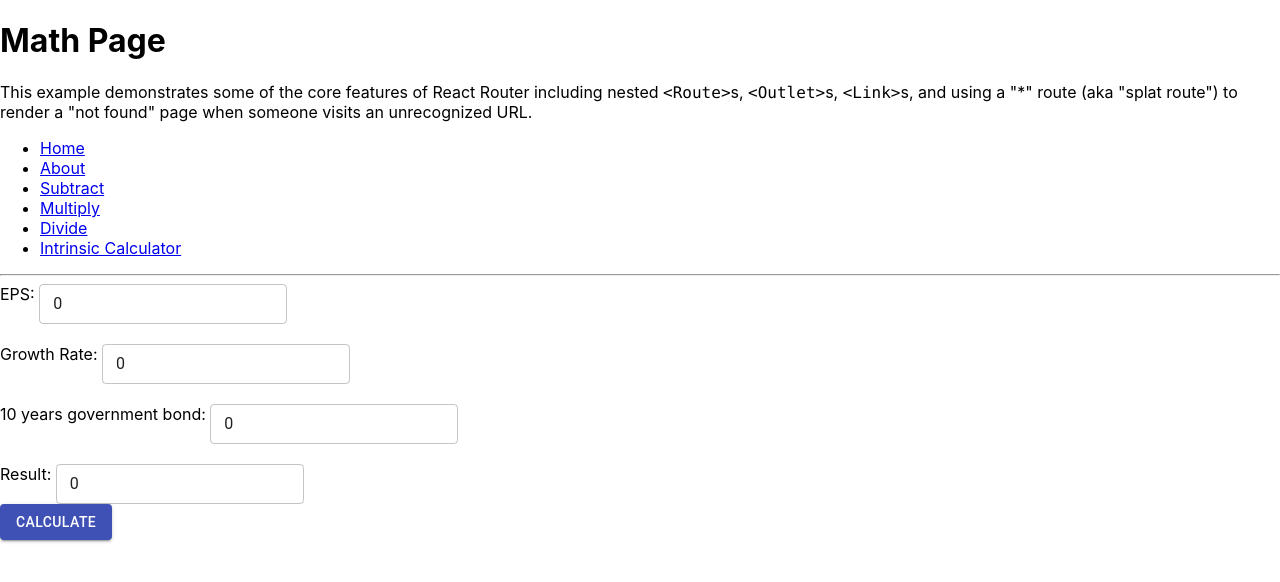
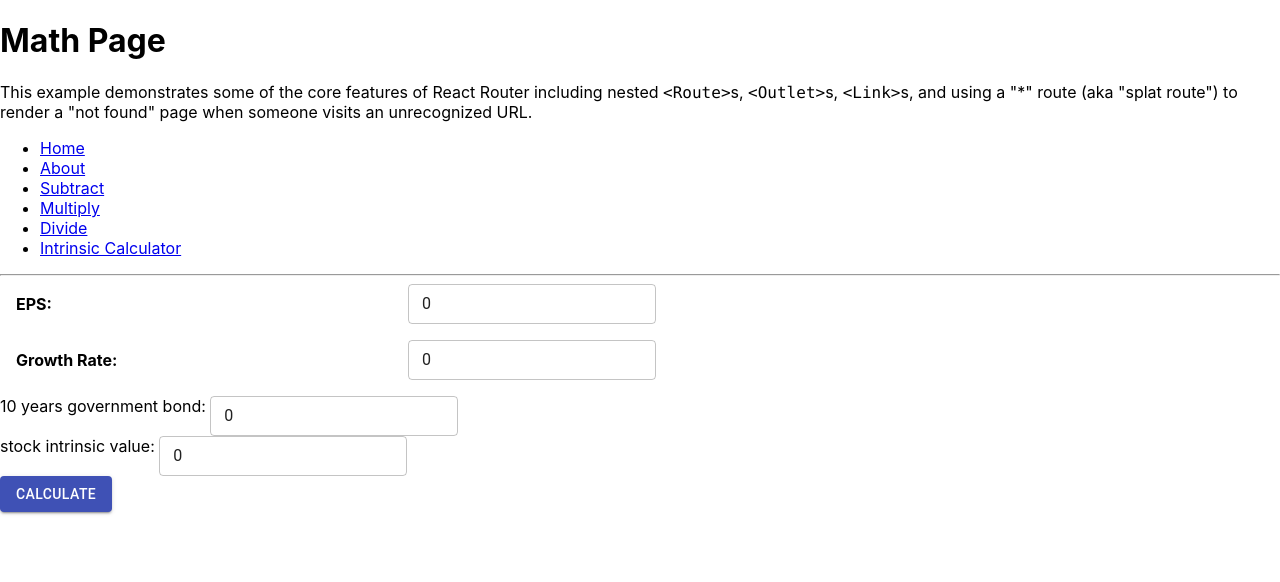
Before and after one commit to palate11/stock-calculator, a React (Create React App) app: page /intrinsicCalculator in a window 1280 px wide. Shown: the top 582 px of the page. Built offline with nearby package versions, Linux system fonts and the light colour scheme.

Commit message:
Started styling on Intrinsic calculator; handing over work to Tevita

```diff
--- a/src/components/IntrinsicCalculator.jsx
+++ b/src/components/IntrinsicCalculator.jsx
@@ -1,8 +1,44 @@
 import { useState } from 'react'
-import TextField from '@material-ui/core/TextField'
-import Button from '@material-ui/core/Button'
+
+import { makeStyles } from '@material-ui/core/styles'
+import {
+  Button,
+  // Paper,
+  TextField,
+} from '@material-ui/core'
+
+const useStyles = makeStyles(
+  theme => ({
+    root: {},
+
+    paper: {
+      color: 'blue',
+      backgroundColor: 'red',
+    },
+
+    formRow: {
+      display: 'flex',
+      flex: 1,
+      // flexDirection: 'column',
+      maxWidth: '50%',
+      marginLeft: theme.spacing(2),
+      marginBottom: theme.spacing(2),
+    },
+
+    fieldName: {
+      display: 'flex',
+      flex: 1,
+      alignItems: 'center',
+      fontWeight: 'bold',
+      minWidth: theme.spacing(20),
+    },
+  }),
+  { name: 'IntrinsicCalculator' }
+)
 
 const IntrinsicCalculator = props => {
+  const classes = useStyles(props)
+
   const [eps, setEps] = useState(0)
   const [growth, setGrowth] = useState(0)
   const [yrs, setYrs] = useState(0)
@@ -26,8 +62,10 @@ const IntrinsicCalculator = props => {
   }
   return (
     <div>
-      <div>
-        EPS:{' '}
+      {/* <Paper className={classes.paper}>PAPER TEST</Paper> */}
+      <div className={classes.formRow}>
+        <div className={classes.fieldName}>EPS:</div>
+        <div className={classes.fieldContainer}>
           <TextField
             id="outlined-basic"
             variant="outlined"
@@ -36,10 +74,11 @@ const IntrinsicCalculator = props => {
             size="small"
           />
         </div>
+      </div>
 
-      <br />
-      <div>
-        Growth Rate:{' '}
+      <div className={classes.formRow}>
+        <div className={classes.fieldName}>Growth Rate:</div>
+        <div className={classes.fieldContainer}>
           <TextField
             id="outlined-basic"
             variant="outlined"
@@ -48,8 +87,9 @@ const IntrinsicCalculator = props => {
             size="small"
           />
         </div>
+      </div>
 
-      <br />
+      {/* TODO: Fix the rest of these fields to be stylized more pretty like the ones above */}
       <div>
         10 years government bond:{' '}
         <TextField
@@ -61,11 +101,10 @@ const IntrinsicCalculator = props => {
         />
       </div>
 
-      <br />
       <div>
-        Result: <TextField id="outlined-basic" variant="outlined" value={result} size="small" />
+        stock intrinsic value:{' '}
+        <TextField id="outlined-basic" variant="outlined" value={result} size="small" />
       </div>
-
       <Button variant="contained" color="primary" onClick={calculate}>
         Calculate
       </Button>
```
Lines whose indentation alone changed are shown as unchanged.
